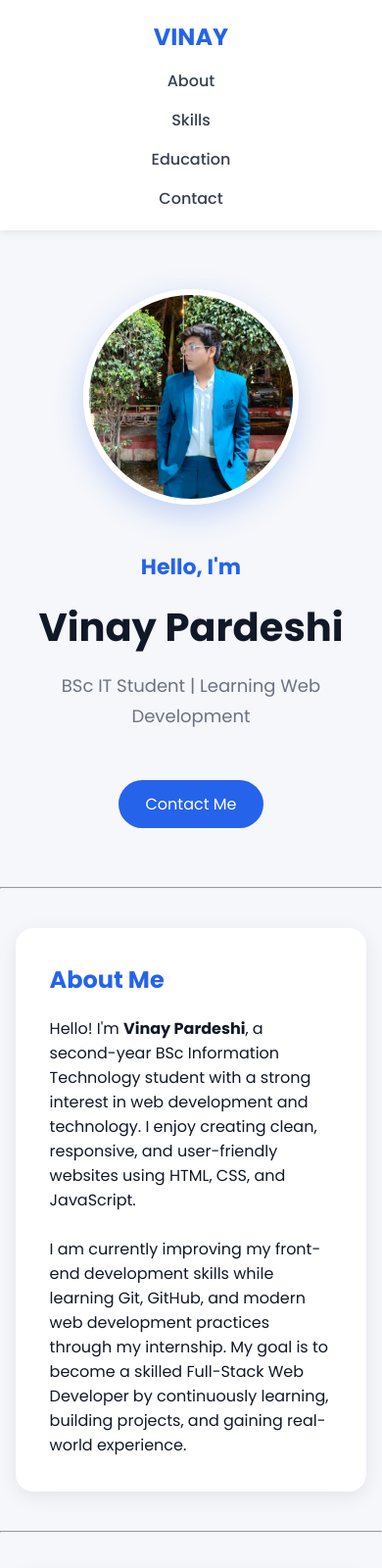
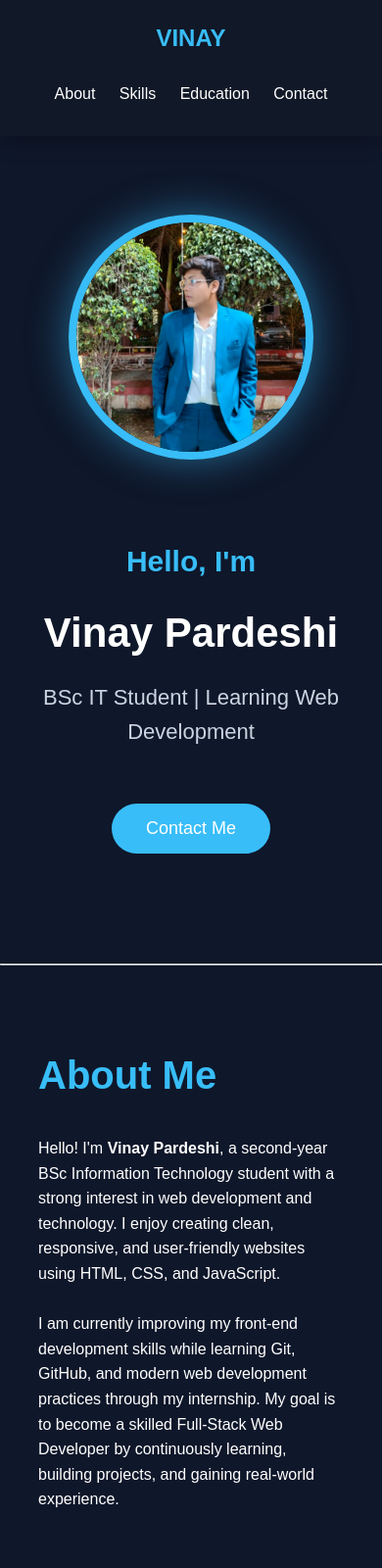
Before and after one commit to vinay-xddd/Personal-Portfolio, a plain HTML site: page index.html in a window 390 px wide. Shown: the top 1600 px of the page at 98% size. Drawn offline with Linux system fonts and the light colour scheme.

Commit message:
Day 6: Added responsive media queries

```diff
--- a/index.html
+++ b/index.html
@@ -2,6 +2,9 @@
 <html>
 
 <head>
+    <meta charset="UTF-8">
+    <meta name="viewport"
+    content="width=device-width,initial-scale=1.0">
     <title>My Portfolio</title>
     <link rel="stylesheet" href="style.css">
 </head>
--- a/style.css
+++ b/style.css
@@ -1,81 +1,87 @@
-@import url('https://fonts.googleapis.com/css2?family=Poppins:wght@300;400;500;600;700&display=swap');
-
 *{
     margin:0;
     padding:0;
     box-sizing:border-box;
-    font-family:'Poppins',sans-serif;
     scroll-behavior:smooth;
 }
 
 body{
-    background:#f5f7fb;
-    color:#111827;
+    font-family:Arial,Helvetica,sans-serif;
+    background:#0f172a;
+    color:white;
+    line-height:1.6;
 }
 
-/* Header */
 header{
+    position:sticky;
+    top:0;
     display:flex;
     justify-content:space-between;
     align-items:center;
-    padding:20px 8%;
-    background:white;
-    box-shadow:0 2px 10px rgba(0,0,0,0.08);
-    position:sticky;
-    top:0;
-    z-index:1000;
+    padding:20px 10%;
+    background:#111827;
+    box-shadow:0 5px 20px rgba(0,0,0,.3);
+    z-index:100;
 }
 
 header h2{
-    color:#2563eb;
-}
-
-/* Navigation */
-nav{
-    display:flex;
-    gap:25px;
+    color:#38bdf8;
 }
 
 nav a{
     text-decoration:none;
-    color:#374151;
-    font-weight:500;
+    color:white;
+    margin-left:25px;
     transition:.3s;
 }
 
 nav a:hover{
-    color:#2563eb;
+    color:#38bdf8;
 }
 
-/* Hero Section */
 .hero{
     display:flex;
     justify-content:space-between;
     align-items:center;
+    padding:80px 10%;
+    min-height:100vh;
     flex-wrap:wrap;
-    width:85%;
-    margin:60px auto;
-    gap:40px;
 }
 
 .hero-text{
     flex:1;
 }
 
-.hero-text h3{
-    color:#2563eb;
-    font-size:22px;
+.hero h3{
+    color:#38bdf8;
+    font-size:30px;
 }
 
-.hero-text h1{
-    font-size:55px;
+.hero h1{
+    font-size:60px;
     margin:15px 0;
 }
 
-.hero-text p{
-    color:#6b7280;
+.hero p{
+    font-size:22px;
+    color:#cbd5e1;
+}
+
+.hero button{
+    margin-top:30px;
+    padding:15px 35px;
+    border:none;
+    border-radius:40px;
+    background:#38bdf8;
+    color:white;
     font-size:18px;
-    line-height:1.7;
+    cursor:pointer;
+    transition:.3s;
+}
+
+.hero button:hover{
+    transform:translateY(-5px);
+    background:#0ea5e9;
 }
 
 .hero-image{
@@ -84,133 +90,129 @@ nav a:hover{
 }
 
 .hero-image img{
-    width:260px;
-    height:260px;
+    width:340px;
+    height:340px;
+    object-fit:cover;
     border-radius:50%;
-    object-fit:cover;
-    border:6px solid white;
-    box-shadow:0 10px 30px rgba(37,99,235,.25);
+    border:8px solid #38bdf8;
+    box-shadow:0 0 40px rgba(56,189,248,.5);
 }
 
-/* Buttons */
-button{
-    margin-top:25px;
-    padding:12px 28px;
-    border:none;
-    border-radius:30px;
-    background:#2563eb;
-    color:white;
-    cursor:pointer;
-    font-size:16px;
+section{
+    padding:80px 10%;
+}
+
+section h2{
+    font-size:40px;
+    color:#38bdf8;
+    margin-bottom:30px;
+}
+
+.about p{
+    color:#cbd5e1;
+    font-size:18px;
+}
+
+.skills{
+    display:grid;
+    grid-template-columns:repeat(auto-fit,minmax(180px,1fr));
+    gap:25px;
+    margin-top:40px;
+}
+
+.skills div{
+    background:#1e293b;
+    padding:30px;
+    text-align:center;
+    border-radius:15px;
+    font-size:20px;
     transition:.3s;
 }
 
-button:hover{
-    background:#1d4ed8;
+.skills div:hover{
+    background:#38bdf8;
+    transform:translateY(-10px);
 }
 
-/* Sections */
-section{
-    width:85%;
-    margin:40px auto;
-    background:white;
-    padding:35px;
-    border-radius:18px;
-    box-shadow:0 5px 20px rgba(0,0,0,.08);
+.education{
+    background:#111827;
+    border-radius:15px;
+    padding:30px;
 }
 
-section h2{
-    color:#2563eb;
-    margin-bottom:20px;
+.education p{
+    margin:12px 0;
+    font-size:18px;
 }
 
-/* Skills Grid */
-.skills{
-    display:grid;
-    grid-template-columns:repeat(3,1fr);
-    gap:20px;
-}
-
-.skills div{
-    background:#2563eb;
-    color:white;
-    padding:20px;
-    border-radius:12px;
-    text-align:center;
-    font-weight:bold;
-}
-
-/* Education */
-.education p{
-    margin:10px 0;
-    color:#4b5563;
-}
-
-/* Contact Form */
 form{
     display:flex;
     flex-direction:column;
+    max-width:600px;
 }
 
-input,
-textarea{
-    width:100%;
-    padding:12px;
-    margin:10px 0 20px;
-    border:1px solid #d1d5db;
+input,textarea{
+    margin:12px 0;
+    padding:15px;
+    border:none;
     border-radius:10px;
-    font-size:15px;
+    font-size:16px;
 }
 
-input:focus,
-textarea:focus{
-    outline:none;
-    border-color:#2563eb;
+textarea{
+    resize:none;
 }
 
-/* Footer */
+form button{
+    width:180px;
+    padding:15px;
+    border:none;
+    border-radius:30px;
+    background:#38bdf8;
+    color:white;
+    cursor:pointer;
+    font-size:18px;
+}
+
+form button:hover{
+    background:#0ea5e9;
+}
+
 footer{
     text-align:center;
-    padding:25px;
+    padding:30px;
     background:#111827;
-    color:white;
-    margin-top:40px;
+    color:#cbd5e1;
 }
 
-/* Responsive Design */
 @media(max-width:768px){
 
 header{
-    flex-direction:column;
+flex-direction:column;
 }
 
 nav{
-    flex-direction:column;
-    align-items:center;
-    gap:15px;
-    margin-top:15px;
+margin-top:15px;
 }
 
 .hero{
-    flex-direction:column-reverse;
-    text-align:center;
+flex-direction:column-reverse;
+text-align:center;
 }
 
-.hero-text h1{
-    font-size:40px;
-}
-
-.skills{
-    grid-template-columns:1fr;
-}
-
-section{
-    width:92%;
+.hero h1{
+font-size:42px;
 }
 
 .hero-image img{
-    width:220px;
-    height:220px;
+width:250px;
+height:250px;
+margin-bottom:40px;
+}
+
+nav a{
+display:inline-block;
+margin:10px;
 }
 
 }
```
